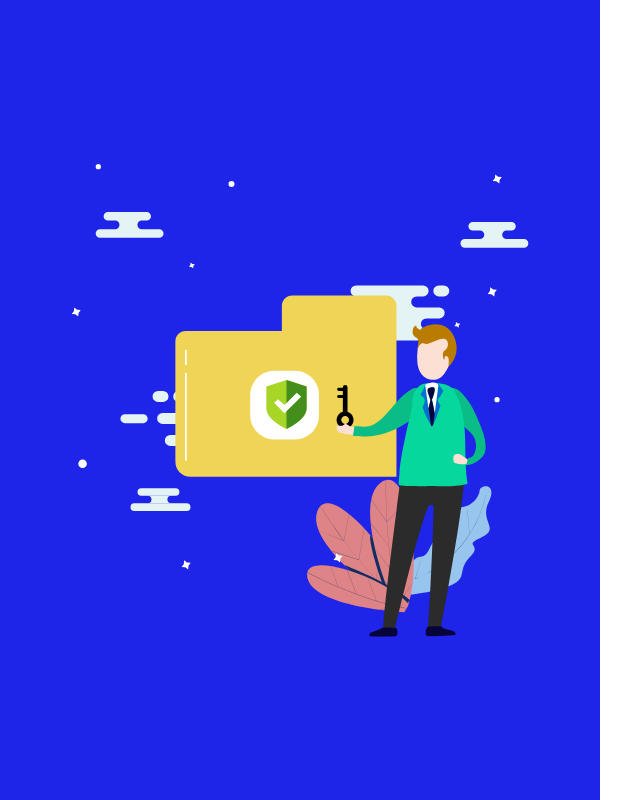
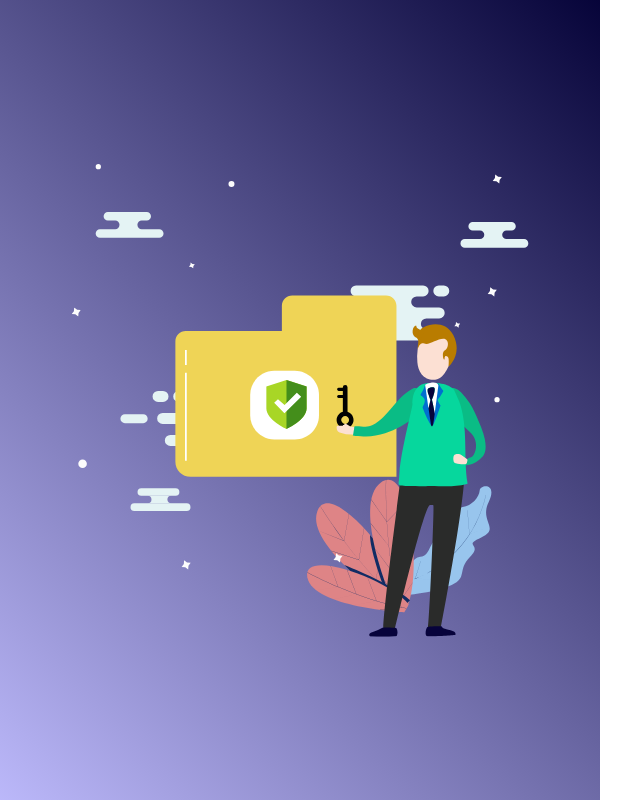
Before and after one commit to nateshulkin/fylo_signup, a plain HTML site: page index.html in a window 1280 px wide. Shown: the full height of the page, 0-635 px from the left. Drawn offline with nearby package versions, Linux system fonts and the light colour scheme.

Commit message:
edit background color of section1

```diff
--- a/css/main.css
+++ b/css/main.css
@@ -48,15 +48,12 @@ body {
   justify-content: center;
   align-items: center;
   width: 50%;
+  background-image: linear-gradient(45deg, hsl(243, 86%, 85%), hsl(243, 87%, 12%));
 }
 
 nav {
   display: flex;
   justify-content: space-between;
-}
-
-#section1 {
-  background-color: #1f25e8;
 }
 
 #section2 {
```
